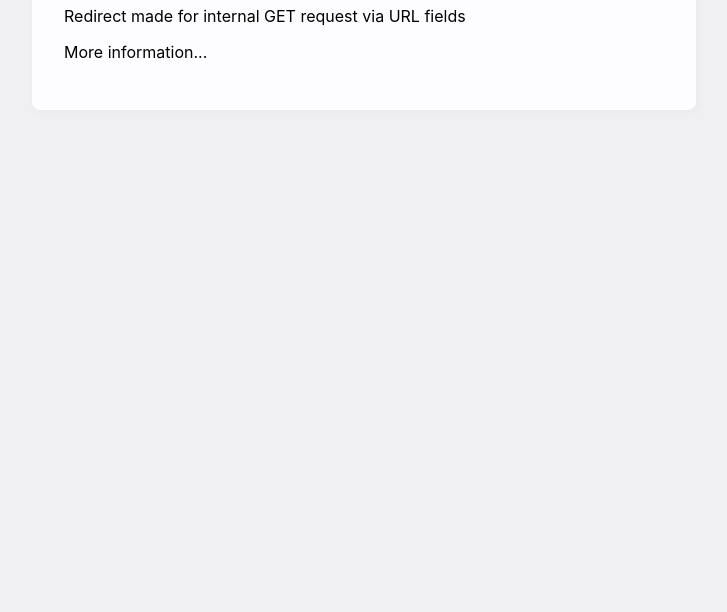
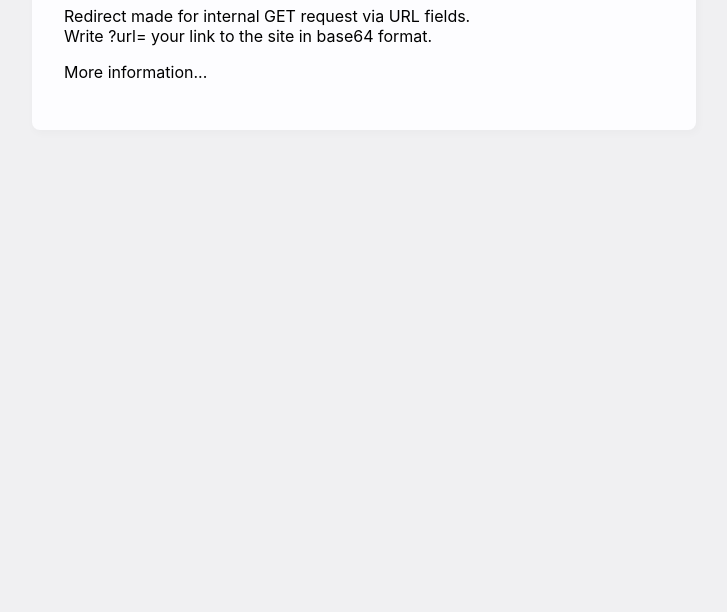
Before and after one commit to haker20SZs/haker20szs, a plain HTML site: page index.html in a window 1280 px wide. Shown: the part 188-800 px from the top of the page, without its empty margins (276-1003 px from the left). Drawn offline with Linux system fonts and the light colour scheme.

Commit message:
Update index.html

```diff
--- a/index.html
+++ b/index.html
@@ -49,7 +49,7 @@
 <body>
 <div>
     <h1>Redirect example</h1>
-    <p>Redirect made for internal GET request via URL fields</p>
+    <p>Redirect made for internal GET request via URL fields.<br>Write ?url= your link to the site in base64 format.</p>
     <p><a id="id">More information...</a></p>
 </div>
 </body>
```
